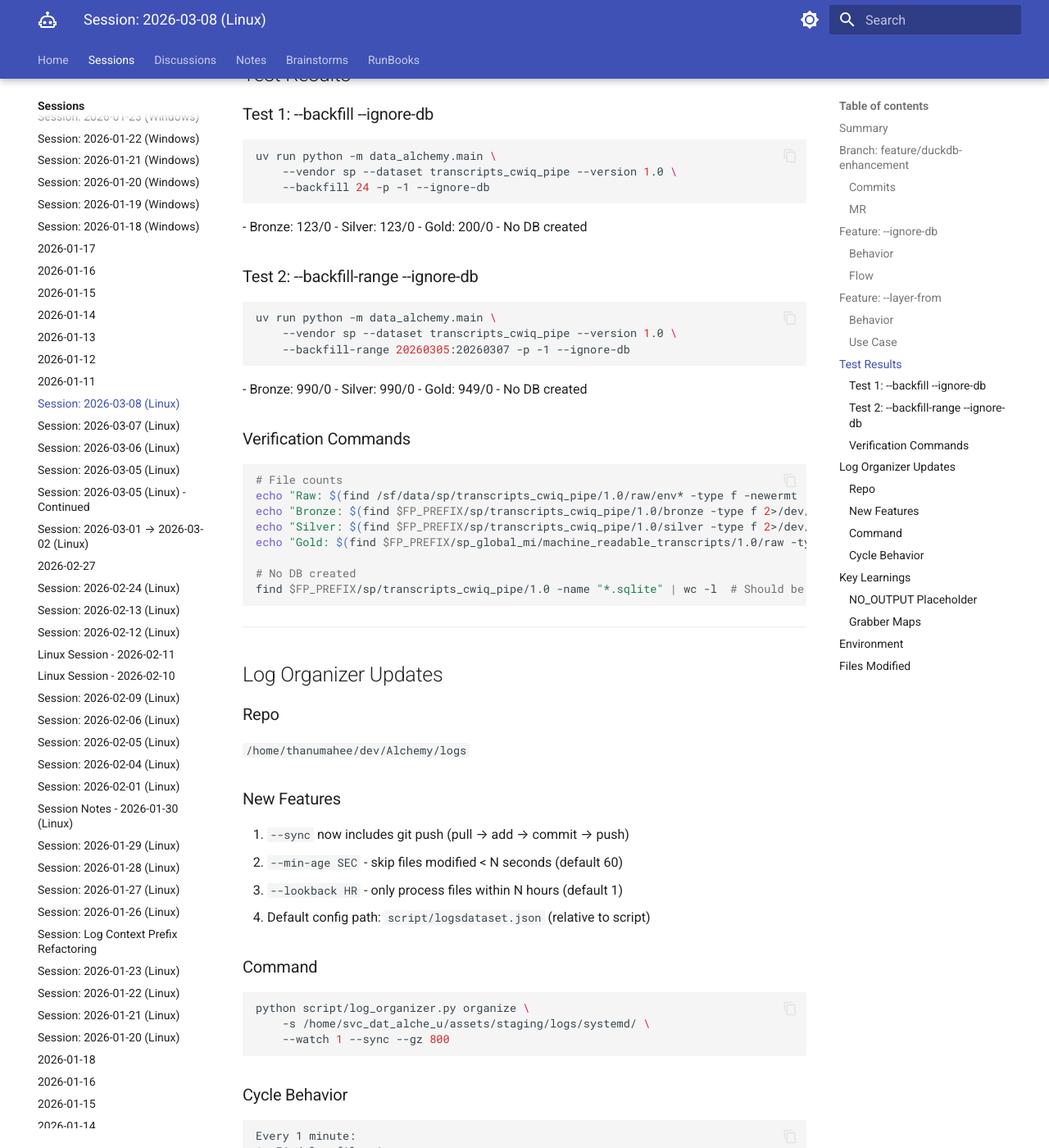
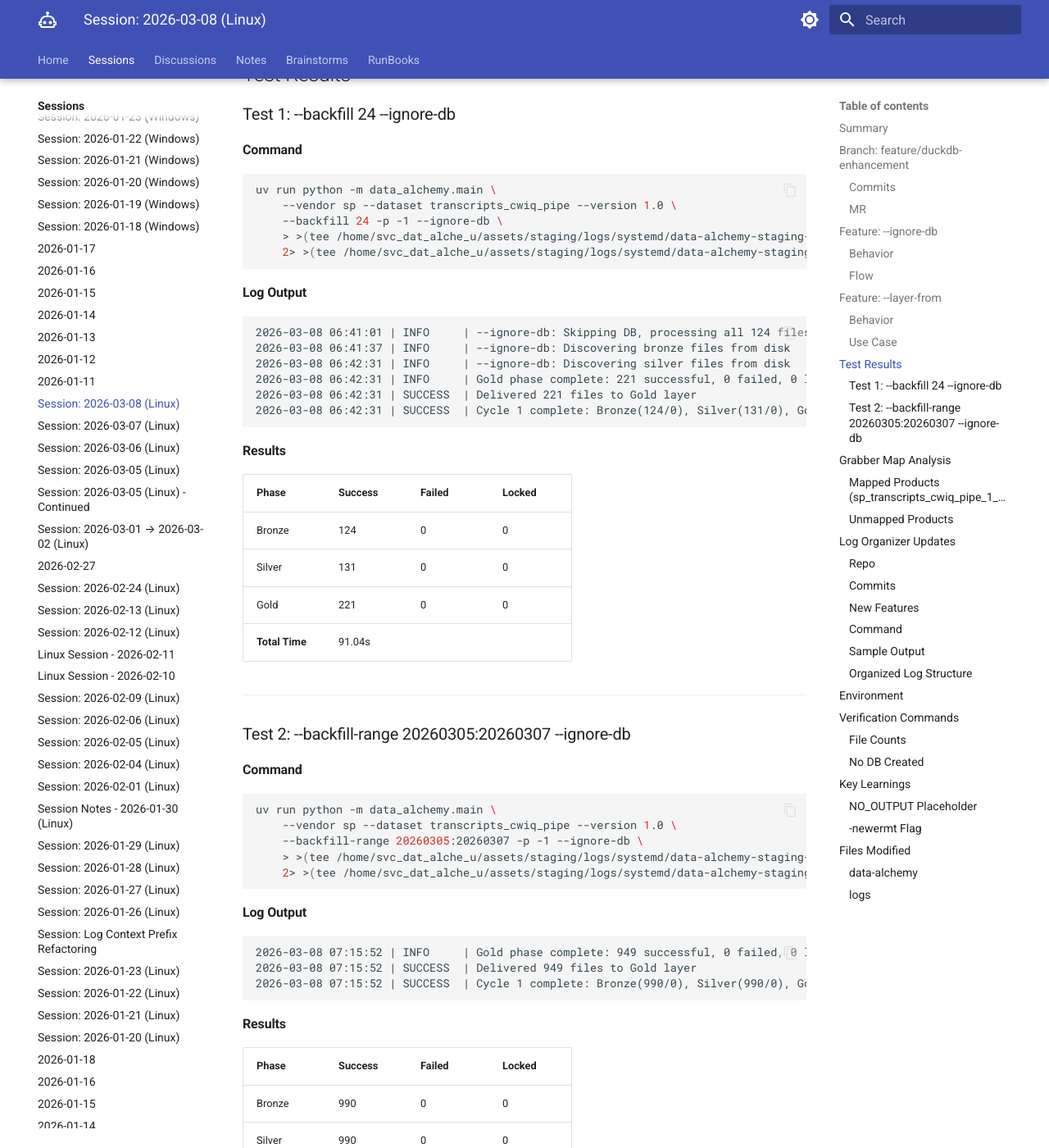
Before and after one commit to ThanuMahee12/AgentContext, an MkDocs documentation site: the page built from docs/sessions/claude/l-2026-03-08.md, in a window 1280 px wide and 1400 px high, scrolled down 1991 px. Shown: the whole window at 82% size. Built offline with MkDocs 1.6.1 and Material for MkDocs 9.7.7, drawn with Linux system fonts in a browser that asks for light colours; some of the changed text lies outside the part shown.

Commit message:
session: 2026-03-08 add all outputs and results

````diff
--- a/docs/sessions/claude/l-2026-03-08.md
+++ b/docs/sessions/claude/l-2026-03-08.md
@@ -66,39 +66,102 @@ Crash recovery - restart pipeline from a specific layer.
 
 ## Test Results
 
-### Test 1: --backfill --ignore-db
+### Test 1: --backfill 24 --ignore-db
+
+#### Command
 ```bash
 uv run python -m data_alchemy.main \
     --vendor sp --dataset transcripts_cwiq_pipe --version 1.0 \
-    --backfill 24 -p -1 --ignore-db
+    --backfill 24 -p -1 --ignore-db \
+    > >(tee /home/svc_dat_alche_u/assets/staging/logs/systemd/data-alchemy-staging-sp-transcripts_cwiq_pipe-backfill.log) \
+    2> >(tee /home/svc_dat_alche_u/assets/staging/logs/systemd/data-alchemy-staging-sp-transcripts_cwiq_pipe-backfill-error.log >&2)
 ```
-- Bronze: 123/0
-- Silver: 123/0
-- Gold: 200/0
-- No DB created
 
-### Test 2: --backfill-range --ignore-db
+#### Log Output
+```
+2026-03-08 06:41:01 | INFO     | --ignore-db: Skipping DB, processing all 124 files
+2026-03-08 06:41:37 | INFO     | --ignore-db: Discovering bronze files from disk
+2026-03-08 06:42:31 | INFO     | --ignore-db: Discovering silver files from disk
+2026-03-08 06:42:31 | INFO     | Gold phase complete: 221 successful, 0 failed, 0 locked (time: 0.48s)
+2026-03-08 06:42:31 | SUCCESS  | Delivered 221 files to Gold layer
+2026-03-08 06:42:31 | SUCCESS  | Cycle 1 complete: Bronze(124/0), Silver(131/0), Gold(221/0) - Total time: 91.04s
+```
+
+#### Results
+| Phase | Success | Failed | Locked |
+|-------|---------|--------|--------|
+| Bronze | 124 | 0 | 0 |
+| Silver | 131 | 0 | 0 |
+| Gold | 221 | 0 | 0 |
+| **Total Time** | 91.04s | | |
+
+---
+
+### Test 2: --backfill-range 20260305:20260307 --ignore-db
+
+#### Command
 ```bash
 uv run python -m data_alchemy.main \
     --vendor sp --dataset transcripts_cwiq_pipe --version 1.0 \
-    --backfill-range 20260305:20260307 -p -1 --ignore-db
+    --backfill-range 20260305:20260307 -p -1 --ignore-db \
+    > >(tee /home/svc_dat_alche_u/assets/staging/logs/systemd/data-alchemy-staging-sp-transcripts_cwiq_pipe-backfill-range.log) \
+    2> >(tee /home/svc_dat_alche_u/assets/staging/logs/systemd/data-alchemy-staging-sp-transcripts_cwiq_pipe-backfill-range-error.log >&2)
 ```
-- Bronze: 990/0
-- Silver: 990/0
-- Gold: 949/0
-- No DB created
 
-### Verification Commands
+#### Log Output
+```
+2026-03-08 07:15:52 | INFO     | Gold phase complete: 949 successful, 0 failed, 0 locked (time: 4.11s)
+2026-03-08 07:15:52 | SUCCESS  | Delivered 949 files to Gold layer
+2026-03-08 07:15:52 | SUCCESS  | Cycle 1 complete: Bronze(990/0), Silver(990/0), Gold(949/0) - Total time: 204.59s
+```
+
+#### Results
+| Phase | Success | Failed | Locked |
+|-------|---------|--------|--------|
+| Bronze | 990 | 0 | 0 |
+| Silver | 990 | 0 | 0 |
+| Gold | 949 | 0 | 0 |
+| **Total Time** | 204.59s | | |
+
+#### File Count Verification
 ```bash
-# File counts
-echo "Raw: $(find /sf/data/sp/transcripts_cwiq_pipe/1.0/raw/env* -type f -newermt '2026-03-05' ! -newermt '2026-03-08' 2>/dev/null | wc -l)" && \
-echo "Bronze: $(find $FP_PREFIX/sp/transcripts_cwiq_pipe/1.0/bronze -type f 2>/dev/null | wc -l)" && \
-echo "Silver: $(find $FP_PREFIX/sp/transcripts_cwiq_pipe/1.0/silver -type f 2>/dev/null | wc -l)" && \
-echo "Gold: $(find $FP_PREFIX/sp_global_mi/machine_readable_transcripts/1.0/raw -type f 2>/dev/null | wc -l)"
+$ echo "Raw (source): $(find /sf/data/sp/transcripts_cwiq_pipe/1.0/raw/env* -type f -newermt '2026-03-05' ! -newermt '2026-03-08' 2>/dev/null | wc -l)" && \
+  echo "Bronze: $(find /sf/proj/data_alchemy/devData/bthanujan.mahendran/dataJ/sp/transcripts_cwiq_pipe/1.0/bronze -type f 2>/dev/null | wc -l)" && \
+  echo "Silver: $(find /sf/proj/data_alchemy/devData/bthanujan.mahendran/dataJ/sp/transcripts_cwiq_pipe/1.0/silver -type f 2>/dev/null | wc -l)" && \
+  echo "Gold: $(find /sf/proj/data_alchemy/devData/bthanujan.mahendran/dataJ/sp_global_mi/machine_readable_transcripts/1.0/raw -type f 2>/dev/null | wc -l)"
 
-# No DB created
-find $FP_PREFIX/sp/transcripts_cwiq_pipe/1.0 -name "*.sqlite" | wc -l  # Should be 0
+Raw (source): 990
+Bronze: 1980
+Silver: 1210
+Gold: 391
 ```
+
+#### DB Verification
+```bash
+$ find /sf/proj/data_alchemy/devData/bthanujan.mahendran/dataJ/sp/transcripts_cwiq_pipe/1.0 -name "*.sqlite" -o -name "*.db" 2>/dev/null | wc -l
+0
+```
+✅ **No DB files created**
+
+---
+
+## Grabber Map Analysis
+
+### Mapped Products (sp_transcripts_cwiq_pipe_1_0.json)
+- TranscriptsEntityLinkingSpan (Change, Full, DataTypeFull)
+- TranscriptsHistorySpan (Change, Full, DataTypeFull)
+- TranscriptsNonEnglishSpan (Change, Full)
+
+### Unmapped Products
+```
+Gold ✓ [Map[-1] (unmapped)]: ...ProfessionalCoverage.txt -> []
+Gold ✓ [Map[-1] (unmapped)]: ...KeyDocumentExhibitTypeGroup.txt -> []
+```
+- Professional
+- KeyDocument
+- DRO
+
+Gold shows 391 files instead of 949 because unmapped files have empty output `[]`.
 
 ---
 
@@ -107,11 +170,18 @@ find $FP_PREFIX/sp/transcripts_cwiq_pipe/1.0 -name "*.sqlite" | wc -l  # Should
 ### Repo
 `/home/thanumahee/dev/Alchemy/logs`
 
+### Commits
+1. `b3d3701` - feat: add git push to --sync operation
+2. `90ad7e2` - feat: add --min-age option to skip recently modified files (default 60s)
+3. `11e8323` - fix: default config path to script/logsdataset.json
+4. `0bc7cd2` - feat: add --lookback HR to scan files within N hours (default 1hr)
+
 ### New Features
-1. `--sync` now includes git push (pull → add → commit → push)
-2. `--min-age SEC` - skip files modified < N seconds (default 60)
-3. `--lookback HR` - only process files within N hours (default 1)
-4. Default config path: `script/logsdataset.json` (relative to script)
+| Flag | Default | Description |
+|------|---------|-------------|
+| `--sync` | - | git pull → add → commit → push |
+| `--min-age SEC` | 60 | Skip files modified < N seconds |
+| `--lookback HR` | 1 | Only process files within N hours |
 
 ### Command
 ```bash
@@ -120,14 +190,49 @@ python script/log_organizer.py organize \
     --watch 1 --sync --gz 800
 ```
 
-### Cycle Behavior
+### Sample Output
 ```
-Every 1 minute:
-1. Find log files in source
-2. Skip files < 60 seconds old (--min-age)
-3. Skip files > 1 hour old (--lookback)
-4. Process files (copy/move + optional gzip)
-5. git pull → add → commit → push
+[2026-03-08 06:46:55] Running organize cycle...
+Git pull completed
+Processing: data-alchemy-staging-sp-transcripts_cwiq_pipe-backfill.log -> vendor=sp, dataset=transcripts_cwiq_pipe, suffix=data-alchemy-staging-sp-backfill
+Git commit: 2026-03-08-064655 from ny5-predpalch02 logs update
+Git push completed
+Sleeping 1 minutes...
+```
+
+### Organized Log Structure
+```
+normal/sp/transcripts_cwiq_pipe/data-alchemy-staging-sp-backfill/2026/03/08/
+├── 06-sp-transcripts_cwiq_pipe-data-alchemy-staging-sp-backfill.log
+├── 07-sp-transcripts_cwiq_pipe-data-alchemy-staging-sp-backfill.log
+└── 07-sp-transcripts_cwiq_pipe-data-alchemy-staging-sp-backfill-1.log
+```
+
+---
+
+## Environment
+```bash
+FP_PREFIX=/sf/proj/data_alchemy/devData/bthanujan.mahendran/dataJ
+RAW_FP_PREFIX=/sf/data
+LOG_LEVEL=DEBUG
+DUCKDB_MEMORY_LIMIT=4GB
+```
+
+---
+
+## Verification Commands
+
+### File Counts
+```bash
+echo "Raw: $(find /sf/data/sp/transcripts_cwiq_pipe/1.0/raw/env* -type f -newermt '2026-03-05' ! -newermt '2026-03-08' 2>/dev/null | wc -l)" && \
+echo "Bronze: $(find $FP_PREFIX/sp/transcripts_cwiq_pipe/1.0/bronze -type f 2>/dev/null | wc -l)" && \
+echo "Silver: $(find $FP_PREFIX/sp/transcripts_cwiq_pipe/1.0/silver -type f 2>/dev/null | wc -l)" && \
+echo "Gold: $(find $FP_PREFIX/sp_global_mi/machine_readable_transcripts/1.0/raw -type f 2>/dev/null | wc -l)"
+```
+
+### No DB Created
+```bash
+find $FP_PREFIX/sp/transcripts_cwiq_pipe/1.0 -name "*.sqlite" | wc -l  # Should be 0
 ```
 
 ---
@@ -139,23 +244,18 @@ Every 1 minute:
 - Prevents infinite reprocessing of unmapped files
 - Not affected by `--ignore-db` (no DB = no placeholder)
 
-### Grabber Maps
-- `sp_transcripts_cwiq_pipe_1_0.json` only maps:
-  - TranscriptsEntityLinkingSpan
-  - TranscriptsHistorySpan
-  - TranscriptsNonEnglishSpan
-- Unmapped products (Professional, KeyDocument, DRO) → `Map[-1] (unmapped)` → empty output `[]`
-
----
-
-## Environment
+### -newermt Flag
 ```bash
-FP_PREFIX=/sf/proj/data_alchemy/devData/bthanujan.mahendran/dataJ
-RAW_FP_PREFIX=/sf/data
+# Files modified between dates
+find /path -type f -newermt '2026-03-05' ! -newermt '2026-03-08'
 ```
 
 ---
 
 ## Files Modified
+
+### data-alchemy
 - `data_alchemy/main.py` - --ignore-db fix, --layer-from feature
-- `logs/script/log_organizer.py` - git push, --min-age, --lookback, default config path
+
+### logs
+- `script/log_organizer.py` - git push, --min-age, --lookback, default config path
````
Also changed, not shown: other parts of docs/sessions/claude/l-2026-03-08.md (+4 -4 lines).
